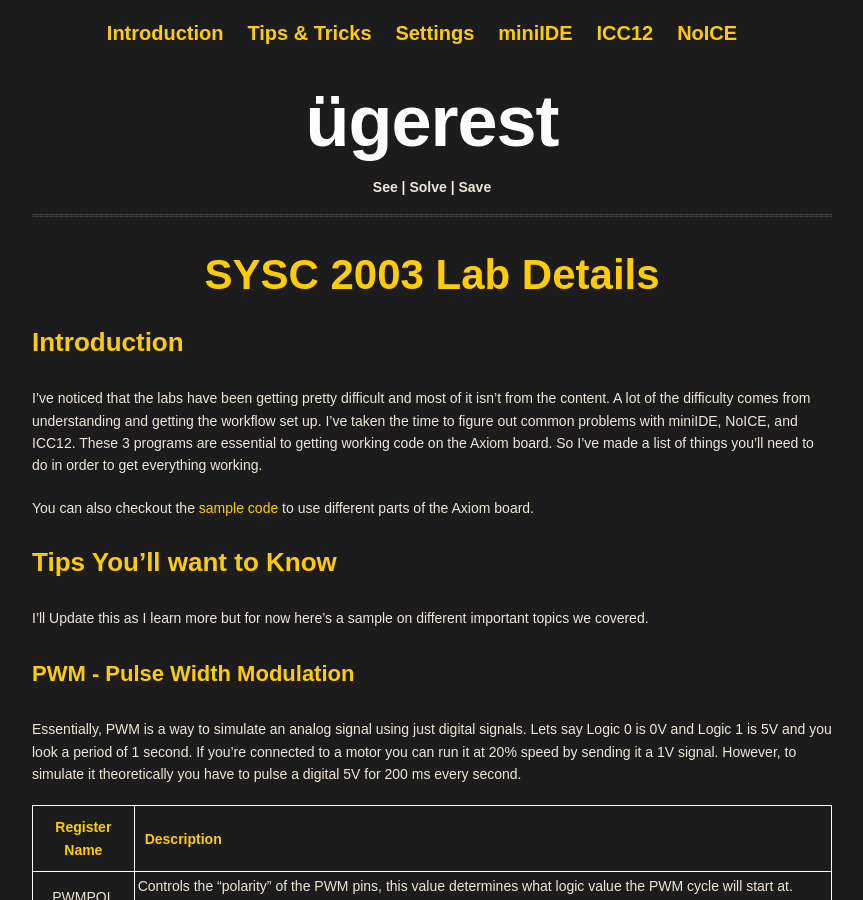
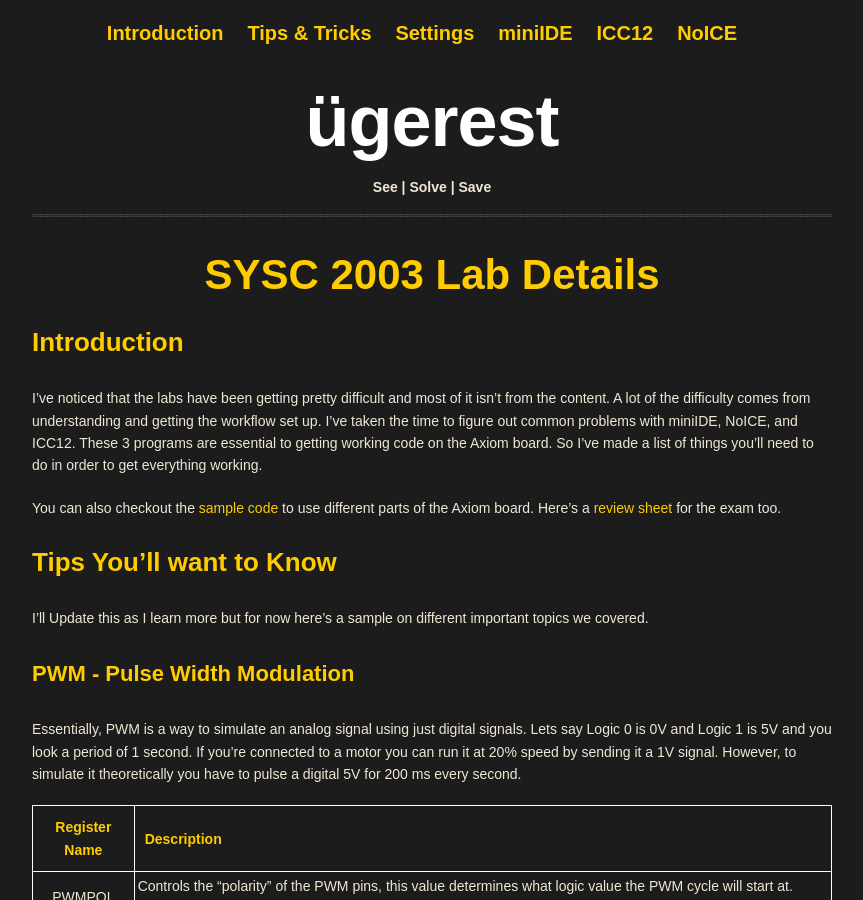
Before and after one commit to DerekStride/DerekStride.github.io, a Jekyll site: the page built from _posts/2015-02-26-SYSC2003.md, in a window 1280 px wide and 900 px high. Shown: the whole window, without its empty margins (208-1071 px from the left). Built offline with Jekyll 4.4.1, drawn with Linux system fonts in a browser that asks for light colours.

Commit message:
Update 2015-02-26-SYSC2003.md

```diff
--- a/_posts/2015-02-26-SYSC2003.md
+++ b/_posts/2015-02-26-SYSC2003.md
@@ -19,7 +19,7 @@ menu:
 
 I've noticed that the labs have been getting pretty difficult and most of it isn't from the content. A lot of the difficulty comes from understanding and getting the workflow set up. I've taken the time to figure out common problems with miniIDE, NoICE, and ICC12. These 3 programs are essential to getting working code on the Axiom board. So I've made a list of things you'll need to do in order to get everything working.
 
-You can also checkout the [sample code](axiom-board) to use different parts of the Axiom board.
+You can also checkout the [sample code](axiom-board) to use different parts of the Axiom board. Here's a [review sheet](https://dl.dropboxusercontent.com/u/45208358/SYSC2003-handout.pdf) for the exam too.
 
 ### Tips You'll want to Know
 
```
